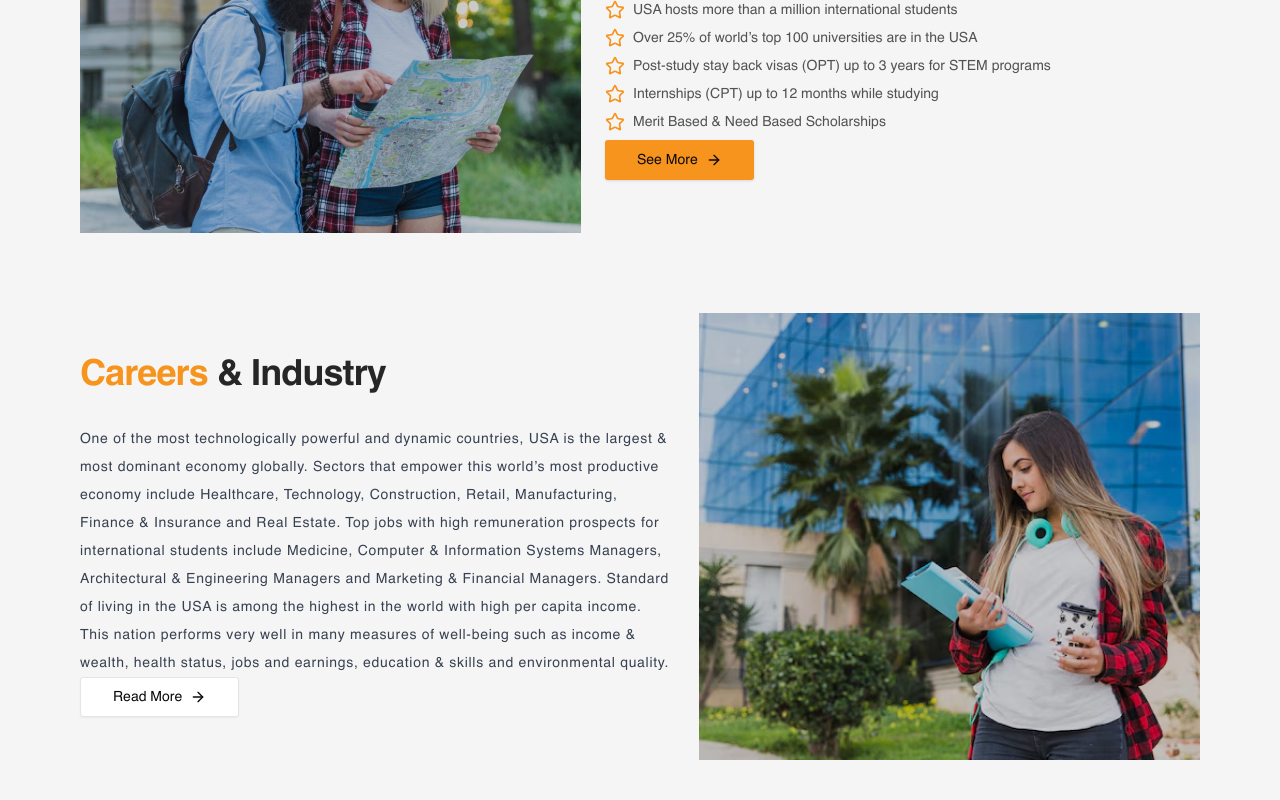
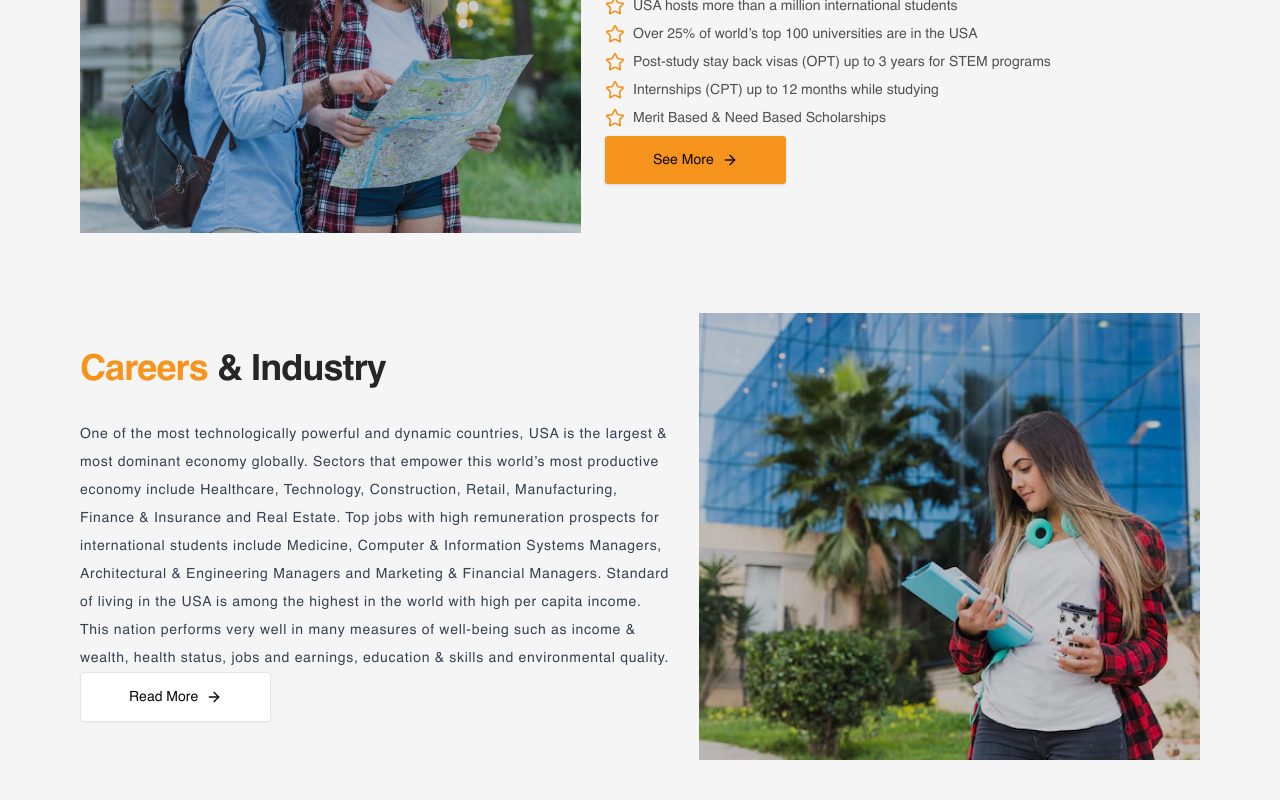
Before and after one commit to awebcode/study-distenation, a Next.js app: page / in a window 1280 px wide. Shown: the part 1300-2100 px from the top of the page. Built offline with nearby package versions, Linux system fonts and the light colour scheme.

Commit message:
sales updated 2

```diff
--- a/app/_reusable-components/ButtonWithArrow.tsx
+++ b/app/_reusable-components/ButtonWithArrow.tsx
@@ -19,7 +19,7 @@ const ButtonWithArrow: React.FC<ButtonWithArrowProps> = ({
     size = "lg",
     onClick,
     className = '',
-    href = '#',
+    href = '',
     variant="default"
 }) => {
     return (
@@ -38,10 +38,10 @@ const ButtonWithArrow: React.FC<ButtonWithArrowProps> = ({
           variant={variant}
           onClick={onClick}
           className={cn(
-              'w-fit  group flex items-center justify-center rounded-[3px] space-x-2 transition-all duration-300',
+              'w-fit  group flex items-center justify-center rounded-[3px] space-x-2 transition-all duration-300 px-12 py-6',
               className
           )}>
-          <Link className={href} href="#"> <span>{children}</span></Link> <ArrowRight className="w-4 h-4 group-hover:translate-x-1  duration-300" />
+            {href ? <Link className={""} href={href}> <span>{children}</span></Link> : <span>{children}</span>} <ArrowRight className="w-4 h-4 group-hover:translate-x-1  duration-300" />
             </Button>
         </motion.button>
   )
```
